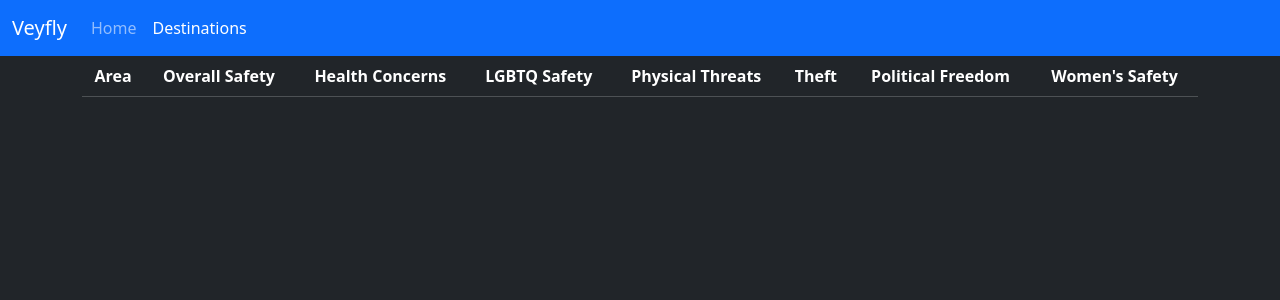
After one commit to KnowYourLines/varyfly, a Django app: template veyfly/templates/cheapest_flight_dates.html in a window 1280 px wide. The commit adds this page. Shown: the top 300 px of the page. Run offline with Django 4.2, Linux system fonts and the light colour scheme; the template is opened without the code that fills it, so the values that code supplies are empty; parts of the project's set-up code (start-up, migrations or seed data) failed here and were passed over.

```diff
--- /dev/null
+++ b/veyfly/templates/cheapest_flight_dates.html
@@ -0,0 +1,63 @@
+<!DOCTYPE html>
+{% load string_helpers %}
+<html lang="en" data-bs-theme="dark">
+<head>
+    <meta charset="UTF-8">
+    <meta name="viewport" content="width=device-width, initial-scale=1">
+    <title>Veyfly</title>
+    <link href="https://cdn.jsdelivr.net/npm/bootstrap@5.3.2/dist/css/bootstrap.min.css" rel="stylesheet" integrity="sha384-T3c6CoIi6uLrA9TneNEoa7RxnatzjcDSCmG1MXxSR1GAsXEV/Dwwykc2MPK8M2HN" crossorigin="anonymous">
+</head>
+<body>
+<nav class="navbar navbar-expand-lg navbar-dark bg-primary">
+    <div class="container-fluid">
+      <a class="navbar-brand" href="/">Veyfly</a>
+      <button class="navbar-toggler" type="button" data-bs-toggle="collapse" data-bs-target="#navbarSupportedContent" aria-controls="navbarSupportedContent" aria-expanded="false" aria-label="Toggle navigation">
+        <span class="navbar-toggler-icon"></span>
+      </button>
+
+      <div class="collapse navbar-collapse" id="navbarSupportedContent">
+        <ul class="navbar-nav mr-auto">
+          <li class="nav-item">
+            <a class="nav-link" href="/">Home</a>
+          </li>
+          <li class="nav-item">
+            <a class="nav-link active" href="/destinations/">Destinations</a>
+          </li>
+        </ul>
+      </div>
+    </div>
+</nav>
+<div class="container text-center">
+    <table class="table table-dark table-striped">
+        <thead>
+        <tr>
+            <th scope="col">Area</th>
+            <th scope="col">Overall Safety</th>
+            <th scope="col">Health Concerns</th>
+            <th scope="col">LGBTQ Safety</th>
+            <th scope="col">Physical Threats</th>
+            <th scope="col">Theft</th>
+            <th scope="col">Political Freedom</th>
+            <th scope="col">Women's Safety</th>
+        </tr>
+        </thead>
+        <tbody>
+        {% for area in areas %}
+        <tr>
+            <th scope="row"><a target="_blank" href="https://www.google.com/maps/search/?api=1&query={{ area.geoCode.latitude }}%2C{{ area.geoCode.longitude }}">{{ area.subType }}: {{ area.name }}</a></th>
+            <td style="color:rgb{{area.safetyScores.overall|get_safety_colour}}">{{ area.safetyScores.overall }}</td>
+            <td style="color:rgb{{area.safetyScores.medical|get_safety_colour}}">{{ area.safetyScores.medical }}</td>
+            <td style="color:rgb{{area.safetyScores.lgbtq|get_safety_colour}}">{{ area.safetyScores.lgbtq }}</td>
+            <td style="color:rgb{{area.safetyScores.physicalHarm|get_safety_colour}}">{{ area.safetyScores.physicalHarm }}</td>
+            <td style="color:rgb{{area.safetyScores.theft|get_safety_colour}}">{{ area.safetyScores.theft }}</td>
+            <td style="color:rgb{{area.safetyScores.politicalFreedom|get_safety_colour}}">{{ area.safetyScores.politicalFreedom }}</td>
+            <td style="color:rgb{{area.safetyScores.women|get_safety_colour}}">{{ area.safetyScores.women }}</td>
+        </tr>
+        {% endfor %}
+        </tbody>
+    </table>
+
+</div>
+<script src="https://cdn.jsdelivr.net/npm/bootstrap@5.3.2/dist/js/bootstrap.bundle.min.js" integrity="sha384-C6RzsynM9kWDrMNeT87bh95OGNyZPhcTNXj1NW7RuBCsyN/o0jlpcV8Qyq46cDfL" crossorigin="anonymous"></script>
+</body>
+</html>
--- a/veyfly/templates/destinations.html
+++ b/veyfly/templates/destinations.html
@@ -36,7 +36,7 @@
                     <a href="/safety/?city_name={{city.name}}&country_code={{city.address.countryCode}}&latitude={{city.geoCode.latitude}}&longitude={{city.geoCode.longitude}}">Safety</a>
                 </div>
                 <div class="col">
-                    <a href="/safety/?city_name={{city.name}}&country_code={{city.address.countryCode}}">Cheapest Flight Dates</a>
+                    <a href="/cheapest-flight-dates/?destination={{city.iataCode}}&city={{city.name}}&country={{city.address.countryName}}">Cheapest Flight Dates</a>
                 </div>
                 <div class="col">
                     <a href="/safety/?city_name={{city.name}}&country_code={{city.address.countryCode}}">Flight Traffic Trends</a>
--- a/veyfly/templates/home.html
+++ b/veyfly/templates/home.html
@@ -43,7 +43,7 @@
     {% endif %}
     {% if home_city %}
         <br/>
-        <h1 class="display-1"><a class="link-primary" href="/destinations">Destinations</a> from {{ home_city.name }}, {{ home_city.country_name }}</h1>
+        <h1 class="display-1">Find <a class="link-primary" href="/destinations">destinations</a> from {{ home_city.name }}, {{ home_city.country_name }}</h1>
     {% endif %}
 </div>
 <script src="https://cdn.jsdelivr.net/npm/bootstrap@5.3.2/dist/js/bootstrap.bundle.min.js" integrity="sha384-C6RzsynM9kWDrMNeT87bh95OGNyZPhcTNXj1NW7RuBCsyN/o0jlpcV8Qyq46cDfL" crossorigin="anonymous"></script>
--- a/veyfly/urls.py
+++ b/veyfly/urls.py
@@ -14,4 +14,9 @@ urlpatterns = [
         views.safety,
         name="safety",
     ),
+    path(
+        "cheapest-flight-dates/",
+        views.cheapest_flight_dates,
+        name="cheapest_flight_dates",
+    ),
 ]
```
Also changed, not shown: veyfly/helpers.py (+1 -20 lines), veyfly/views.py (+53 -48 lines).
